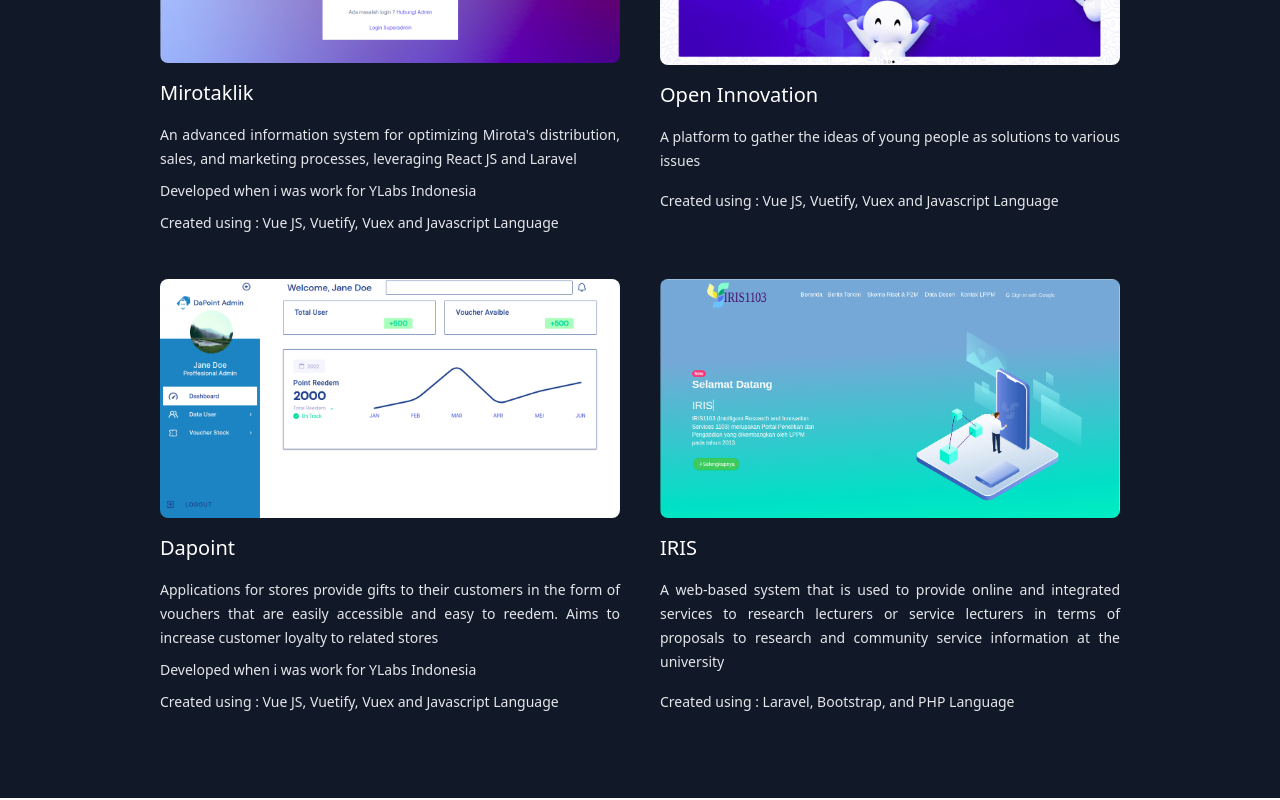
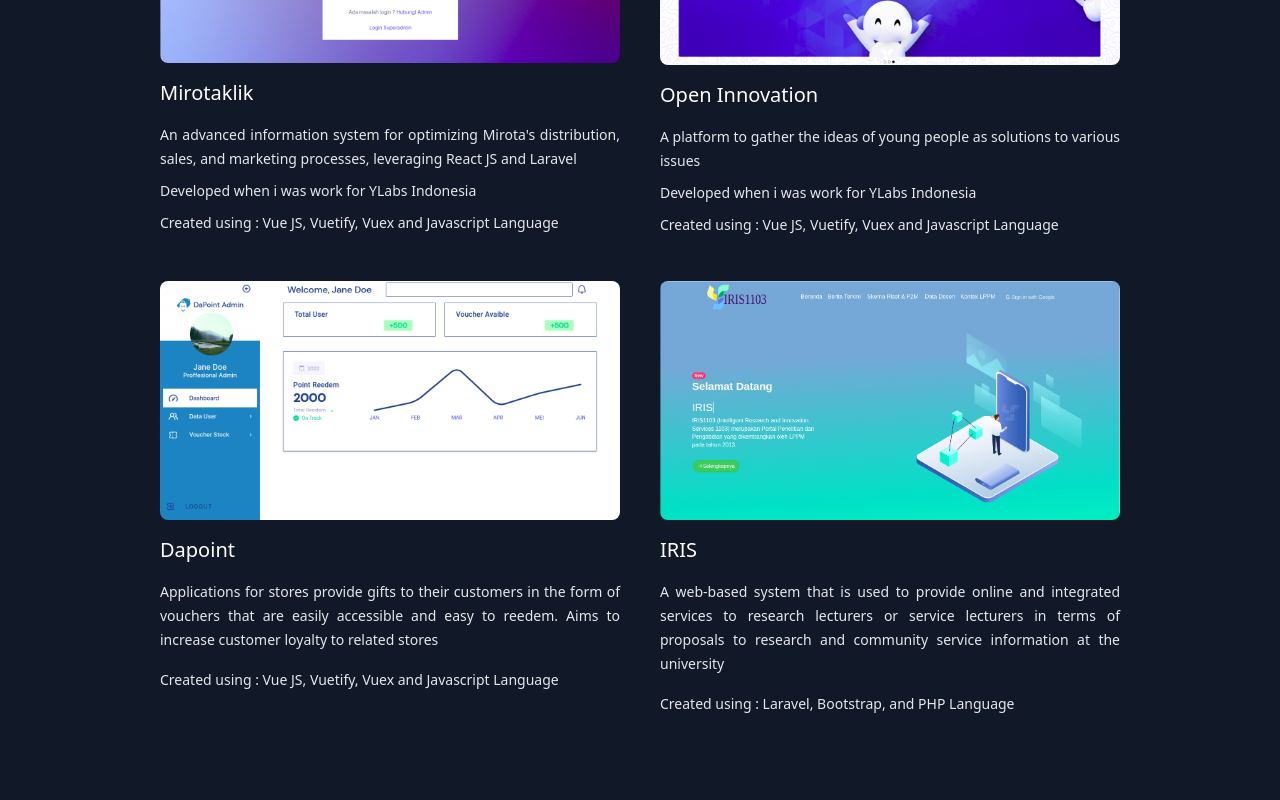
Before and after one commit to musyaffa44/web-profile, a Next.js app: page / in a window 1280 px wide. Shown: the part 1356-2156 px from the top of the page. Built offline with nearby package versions, Linux system fonts and the light colour scheme.

Commit message:
fix open innovation foot note

```diff
--- a/pages/index.js
+++ b/pages/index.js
@@ -144,7 +144,7 @@
     description:
       "A platform to gather the ideas of young people as solutions to various issues",
     techStack: "Created using : Vue JS, Vuetify, Vuex and Javascript Language",
-    footNote: "",
+    footNote: "Developed when i was work for YLabs Indonesia",
   },
   {
     title: "Dapoint",
@@ -153,7 +153,7 @@
     description:
       "Applications for stores provide gifts to their customers in the form of vouchers that are easily accessible and easy to reedem. Aims to increase customer loyalty to related stores",
     techStack: "Created using : Vue JS, Vuetify, Vuex and Javascript Language",
-    footNote: "Developed when i was work for YLabs Indonesia",
+    footNote: "",
   },
   {
     title: "IRIS",
```
